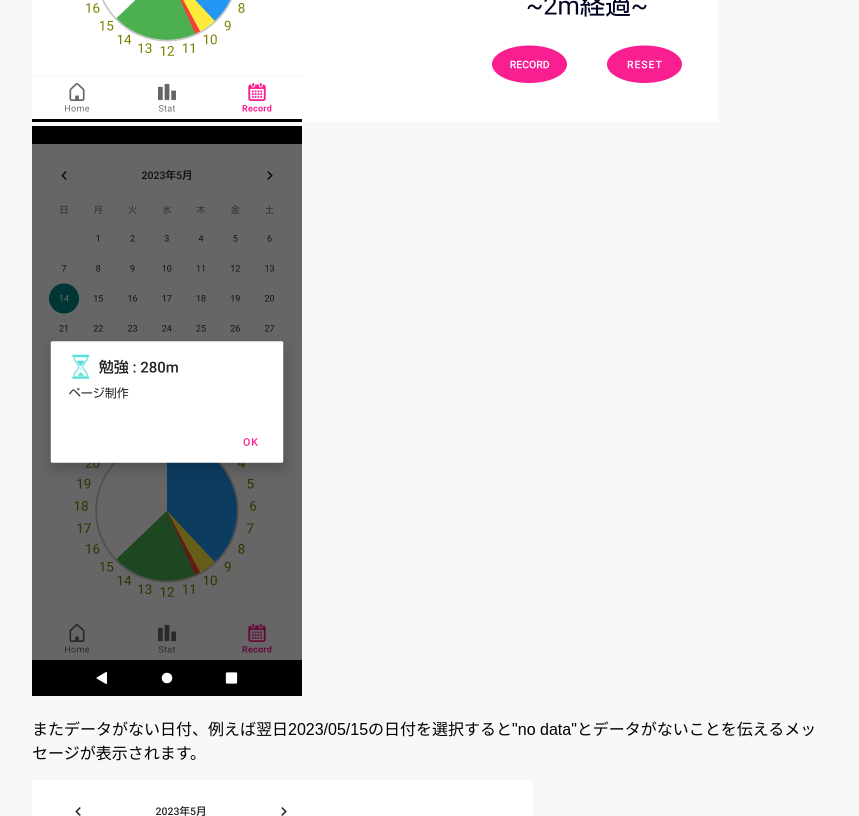
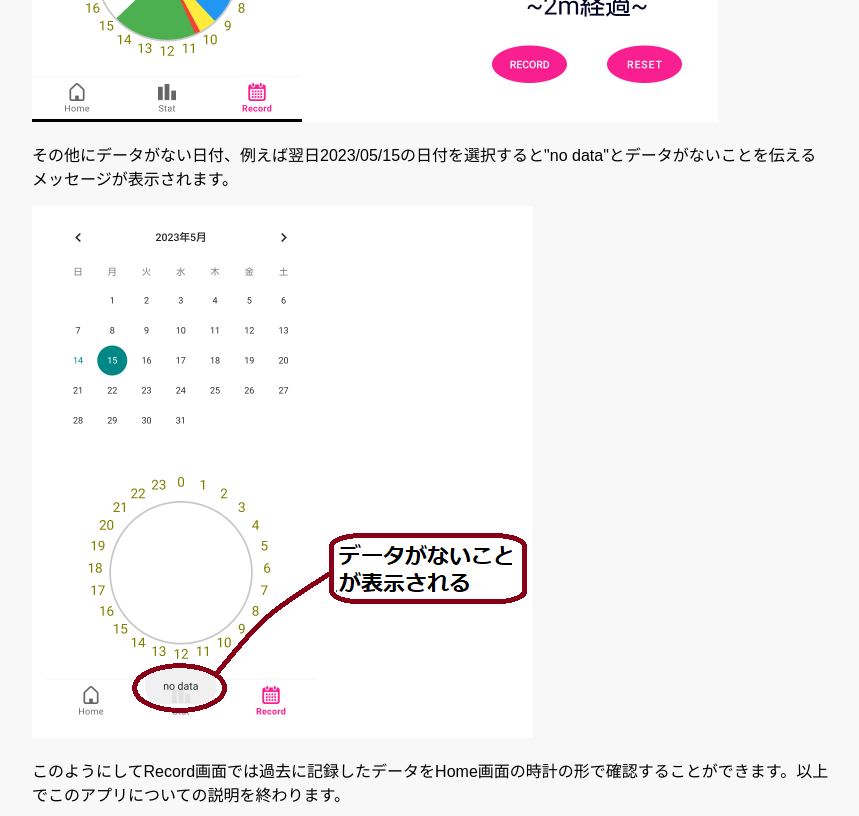
Before and after one commit to kayu101010/kayu101010.github.io, a plain HTML site: page firstpost.html in a window 1280 px wide. Shown: the part 10320-11136 px from the top of the page, without its empty margins (208-1067 px from the left). Drawn offline with Linux system fonts and the light colour scheme.

Commit message:
Update firstpost.html

```diff
--- a/firstpost.html
+++ b/firstpost.html
@@ -92,11 +92,10 @@
       <p></p>
       <h3>3. Record画面</h3>
       <p>最後にRecord画面について説明します。Record画面は過去の日付のHome画面に表示される時計を見ることができます。下の図のようにカレンダーで日付を選択することが
-      できます。初期値で当日の日付が入力されていますのでHome画面の時計と比べると同じものだとわかります。Home画面と同様に色の付いた円弧をタッチすると記録したデータ
+      できます。初期値で当日の日付が入力されていますのでHome画面の時計と比べると同じものだとわかります。またHome画面と同様に色の付いた円弧をタッチすると記録したデータ
       を確認できます。</p>
       <img src="record_14edit.png">
-      <img src="record_14_touch4.png">
-      <p>またデータがない日付、例えば翌日2023/05/15の日付を選択すると"no data"とデータがないことを伝えるメッセージが表示されます。</p>
+      <p>その他にデータがない日付、例えば翌日2023/05/15の日付を選択すると"no data"とデータがないことを伝えるメッセージが表示されます。</p>
       <img src="record_15edit.png">
       <p>このようにしてRecord画面では過去に記録したデータをHome画面の時計の形で確認することができます。以上でこのアプリについての説明を終わります。</p>
 
```
